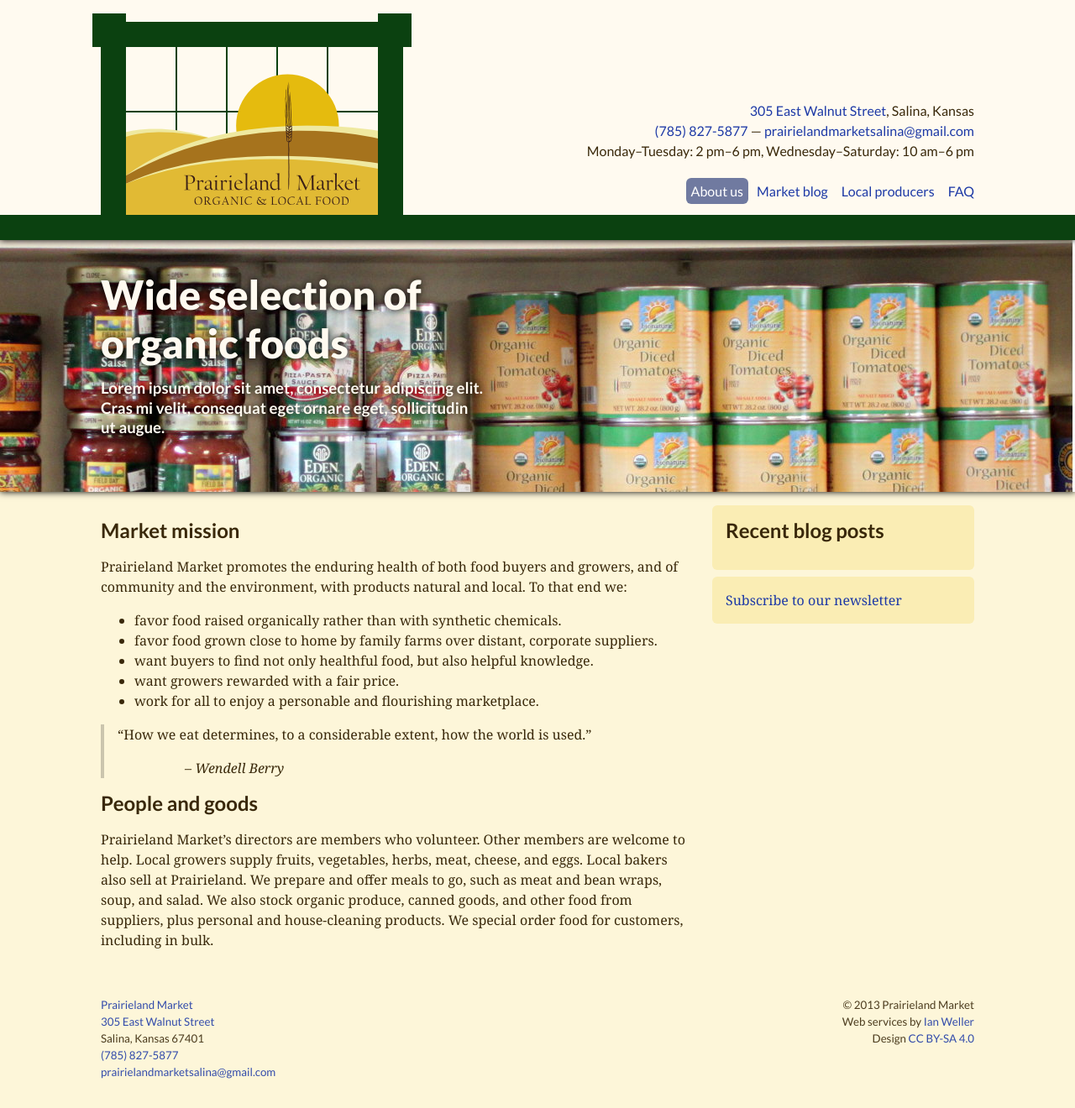
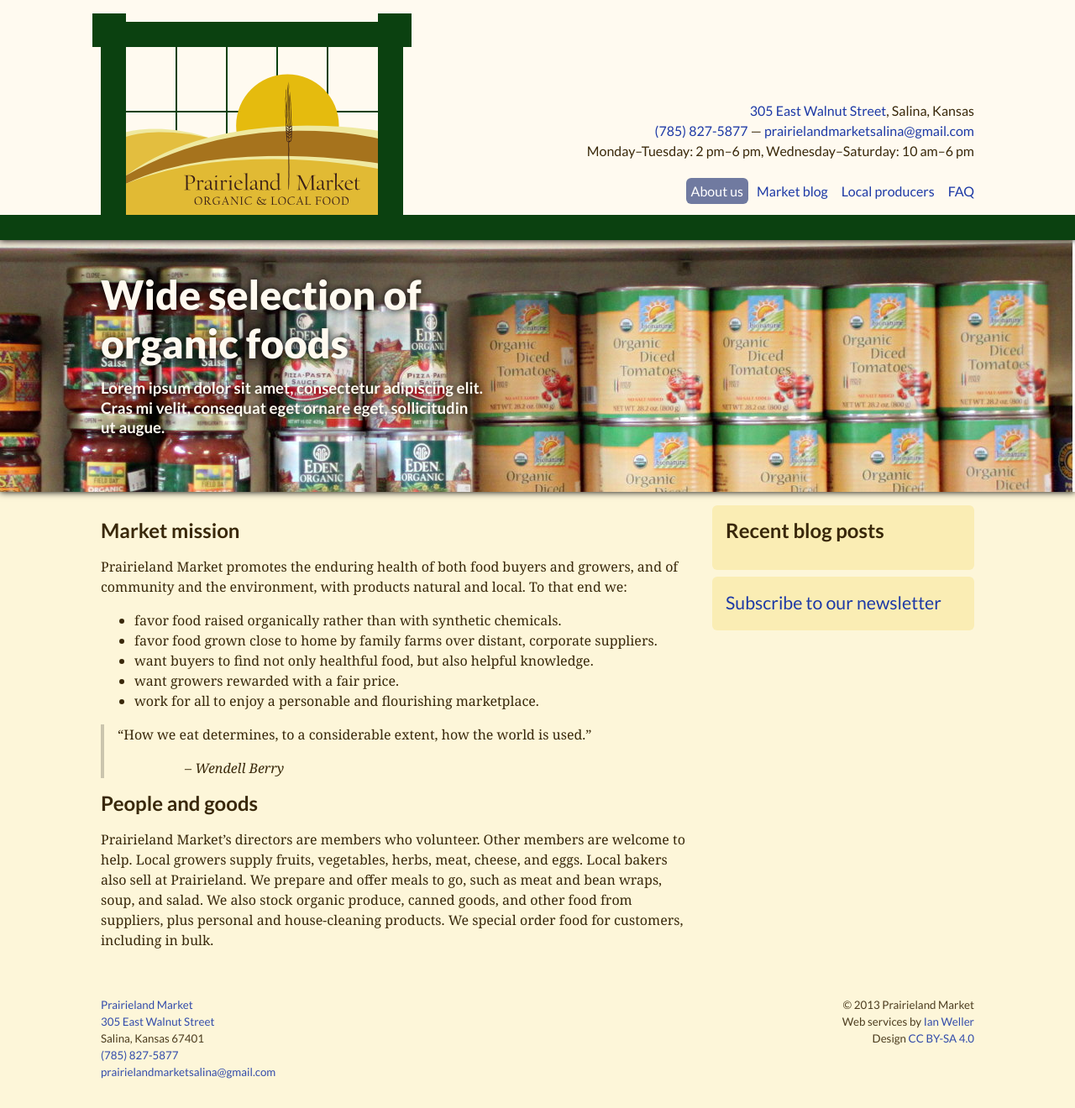
Before and after one commit to prairielandmarket/prairielandmarket.github.io, a Jekyll site: the page built from index.md, in a window 1280 px wide. Shown: the whole page at 84% size. Built offline with Jekyll 4.4.1, drawn with Linux system fonts in a browser that asks for light colours; nearby versions of some CDN libraries; Markdown is read by kramdown in place of the engine named in the settings.

Commit message:
Update styles for newsletter link

```diff
--- a/_includes/sidebar.html
+++ b/_includes/sidebar.html
@@ -8,7 +8,7 @@
         {% endfor %}
       </ul>
     </aside>
-    <aside>
+    <aside class="newsletter">
       <p>
         <a href="http://visitor.r20.constantcontact.com/d.jsp?llr=e66slgdab&amp;p=oi&amp;m=1102946334628&amp;sit=go4zugzeb&amp;f=24683eb8-57c6-41c7-8ac7-471b2a55855d">Subscribe to our newsletter</a>
       </p>
--- a/static/site.css
+++ b/static/site.css
@@ -213,6 +213,9 @@ div.main {
       margin-top: 0; }
     div.main.with-sidebar aside *:last-child {
       margin-bottom: 0; }
+    div.main.with-sidebar aside.newsletter p {
+      font-family: 'Lato', sans-serif;
+      font-size: 16pt; }
 
 footer {
   width: 90%;
--- a/static/site.scss
+++ b/static/site.scss
@@ -311,6 +311,11 @@ div.main {
 			*:last-child {
 				margin-bottom: 0;
 			}
+
+			&.newsletter p {
+				@include sans-serif;
+				font-size: 16pt;
+			}
 		}
 	}
 }
```
Also changed, not shown: 1 other file.
